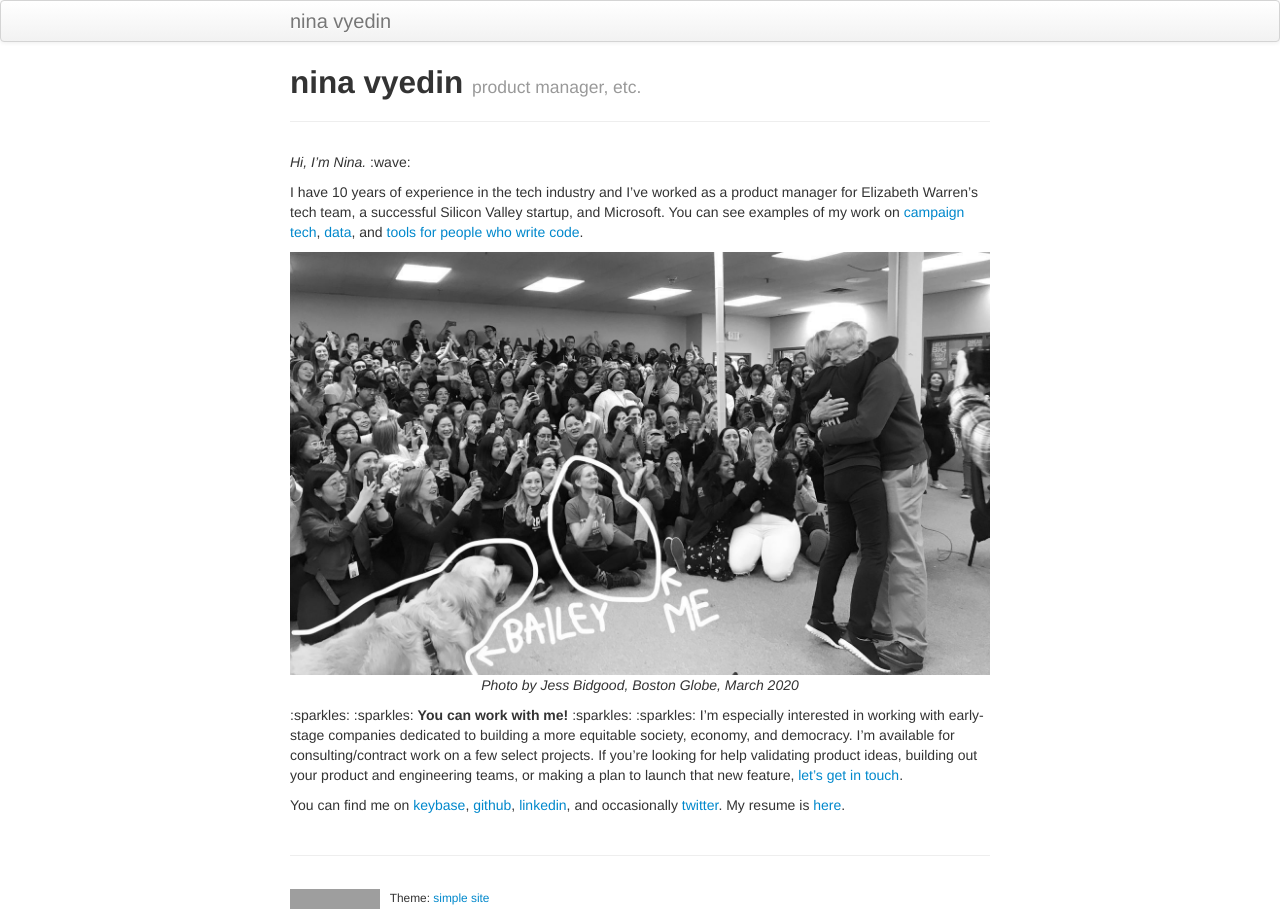
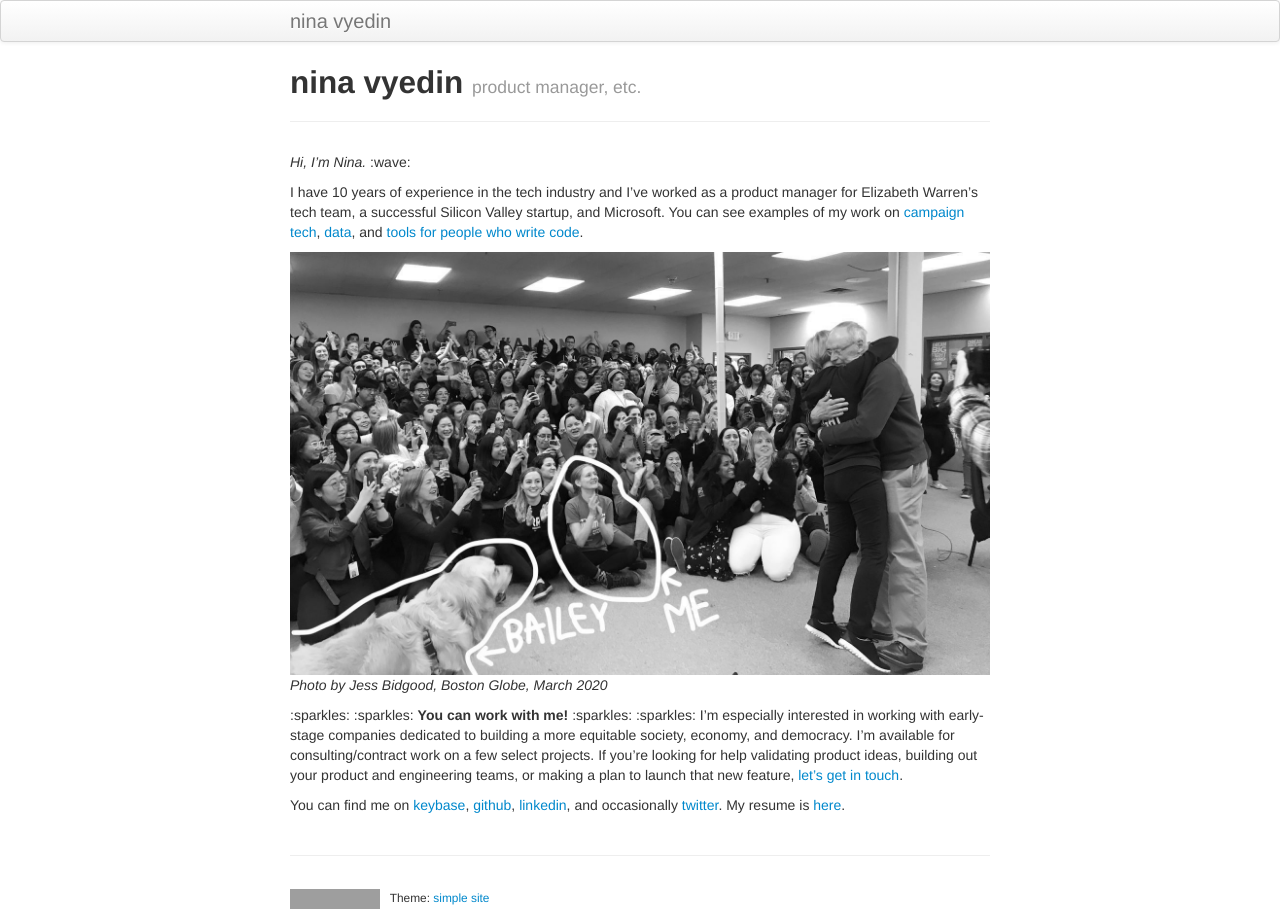
Before and after one commit to vyedin/vyedin.github.io, a Jekyll site: the page built from index.md, in a window 1280 px wide. Built offline with Jekyll 4.4.1, drawn with Linux system fonts in a browser that asks for light colours; grey boxes are pictures that could not be loaded.

Commit message:
Update index.md

```diff
--- a/index.md
+++ b/index.md
@@ -9,8 +9,8 @@ _Hi, I'm Nina._ :wave:
 
 I have 10 years of experience in the tech industry and I've worked as a product manager for Elizabeth Warren's tech team, a successful Silicon Valley startup, and Microsoft. You can see examples of my work on [campaign tech](), [data](), and [tools for people who write code]().
 
-<p align="center"><img src="globe_bw.jpeg" alt="Photo by Jess Bidgood, Boston Globe, March 2020" width="700"/><br/>
-  <i>Photo by Jess Bidgood, Boston Globe, March 2020</i></p>
+![Photo by Jess Bidgood, Boston Globe, March 2020](globe_bw.jpeg)
+_Photo by Jess Bidgood, Boston Globe, March 2020_
 
 :sparkles: :sparkles: **You can work with me!** :sparkles: :sparkles:
 I'm especially interested in working with early-stage companies dedicated to building a more equitable society, economy, and democracy. I'm available for consulting/contract work on a few select projects. If you're looking for help validating product ideas, building out your product and engineering teams, or making a plan to launch that new feature, [let's get in touch](mailto:nina@vyed.in).
```
